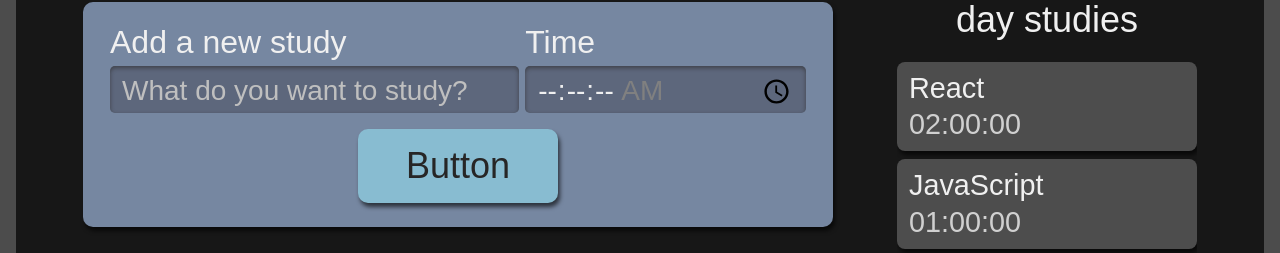
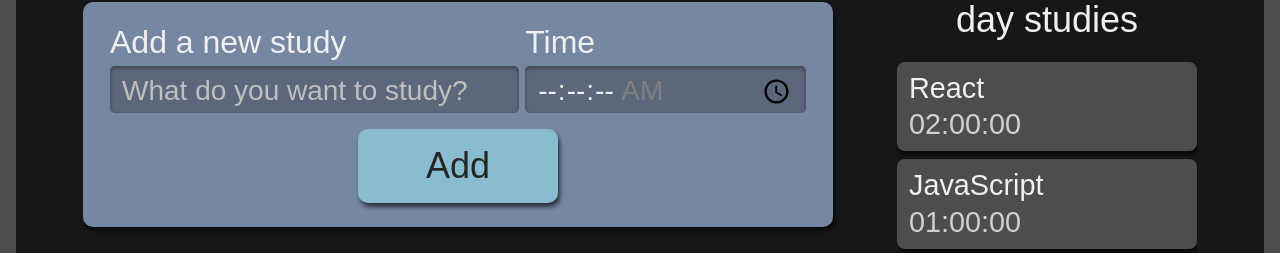
Before and after one commit to CarlosEddie/alura-studies, a React (Create React App) app in the folder alura-studies/: page / in a window 1280 px wide. Shown: the part 222-475 px from the top of the page. Built offline with nearby package versions, Linux system fonts and the light colour scheme.

Commit message:
refactored componenets

```diff
--- a/alura-studies/src/components/Button/index.tsx
+++ b/alura-studies/src/components/Button/index.tsx
@@ -1,11 +1,15 @@
 import React from "react";
-import style from './Button.module.scss'
+import style from './Button.module.scss';
 
-class Button extends React.Component {
+interface IProps {
+    children: React.ReactNode;
+}
+
+class Button extends React.Component<IProps> {
     render() {
         return (
             <button className={style.button}>
-                Button
+                {this.props.children}
             </button>
         )
     }
--- a/alura-studies/src/components/Form/index.tsx
+++ b/alura-studies/src/components/Form/index.tsx
@@ -20,7 +20,9 @@ class Form extends React.Component {
                     <input type="time" step="1" name="time" id="time" min="00:00:00" max="01:30:00" required/>
                 </div>
 
-                <Button></Button>
+                <Button>
+                    Add
+                </Button>
 
 
             </form>
--- a/alura-studies/src/components/List/index.tsx
+++ b/alura-studies/src/components/List/index.tsx
@@ -1,5 +1,6 @@
 import React from "react";
 import style from  './List.module.scss';
+import Item from "./item";
 
 function List() {
     const tasks = [{
@@ -17,14 +18,7 @@ function List() {
             <h2> day studies </h2>
             <ul>
                 {tasks.map((item, index) => (
-                    <li key={index} className={style.item}>
-                        <h3>
-                            {item.task}
-                        </h3>
-                        <span>
-                            {item.time}
-                        </span>
-                    </li>
+                    <Item key={index} {...item} />
                 ))}
             </ul>
         </aside>
--- /dev/null
+++ b/alura-studies/src/components/List/item/index.tsx
@@ -0,0 +1,14 @@
+import style from '../List.module.scss'
+
+export default function Item({task, time}: {task: string, time:string}) {
+    return (
+        <li className={style.item}>
+            <h3>
+                {task}
+            </h3>
+            <span>
+                {time}
+            </span>
+        </li>
+    )
+}
```
